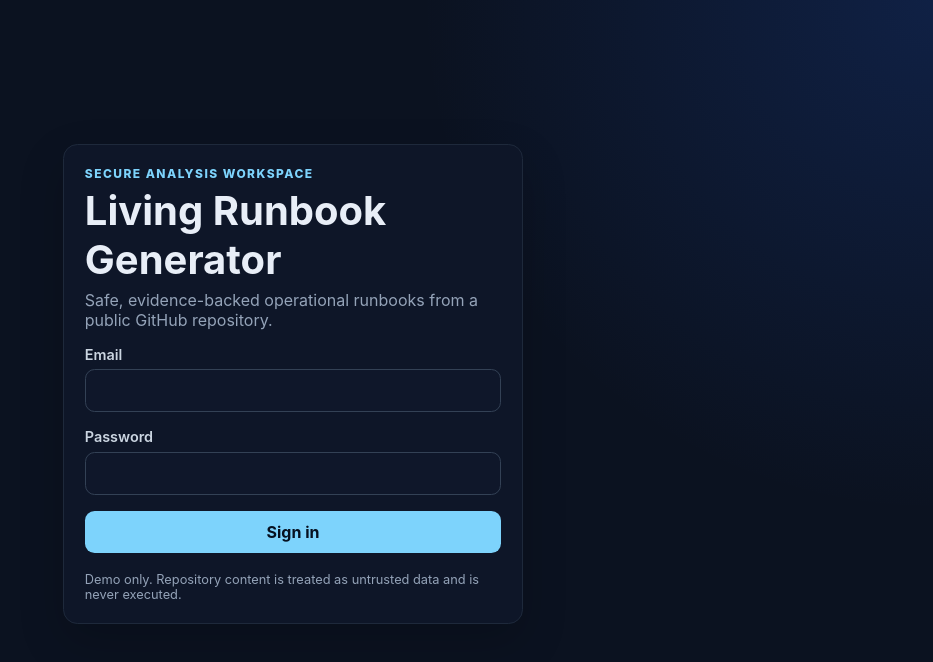
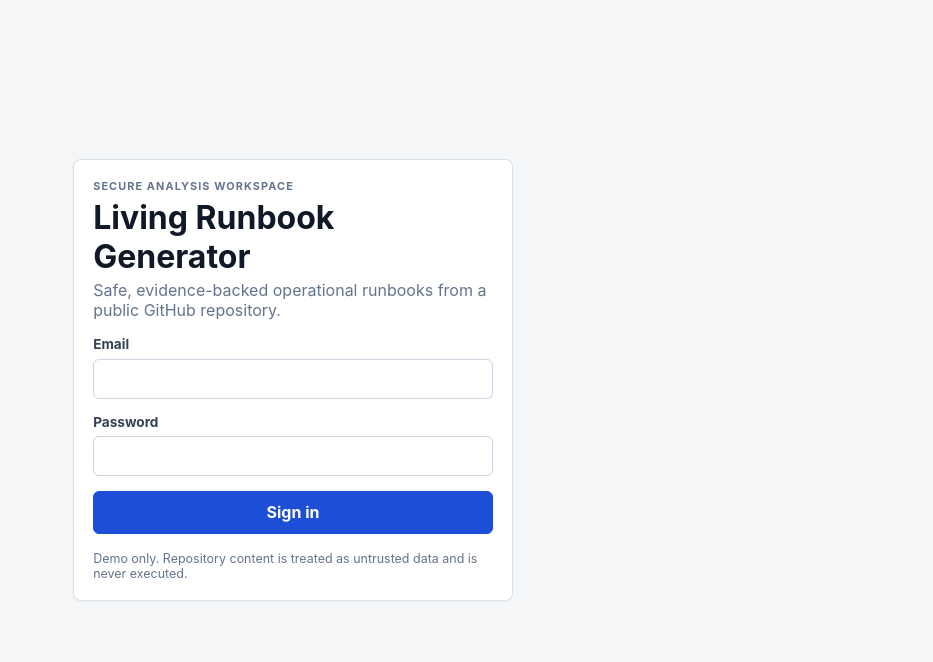
Before and after one commit to PravinKY07/living-runbook, a React (Vite) app in the folder frontend/: page / in a window 1280 px wide. Shown: the top 662 px of the page, without its empty margins (347-1280 px from the left). Built offline with nearby package versions, Linux system fonts and the light colour scheme; no server answers.

Commit message:
style: simplify frontend workbench UI

```diff
--- a/frontend/src/styles.css
+++ b/frontend/src/styles.css
@@ -1,7 +1,7 @@
 :root {
   font-family: Inter, ui-sans-serif, system-ui, -apple-system, BlinkMacSystemFont, "Segoe UI", sans-serif;
-  color: #e8eef7;
-  background: #0b1220;
+  color: #172033;
+  background: #f4f6f8;
   font-synthesis: none;
   text-rendering: optimizeLegibility;
 }
@@ -14,9 +14,7 @@
   margin: 0;
   min-width: 320px;
   min-height: 100vh;
-  background:
-    radial-gradient(circle at top right, rgba(37, 99, 235, 0.18), transparent 32rem),
-    #0b1220;
+  background: #f4f6f8;
 }
 
 button,
@@ -25,13 +23,18 @@
 }
 
 button {
-  border: 0;
-  border-radius: 0.6rem;
-  padding: 0.7rem 1rem;
-  color: #06101f;
-  background: #7dd3fc;
-  font-weight: 700;
+  border: 1px solid #1d4ed8;
+  border-radius: 6px;
+  padding: 0.65rem 0.95rem;
+  color: #ffffff;
+  background: #1d4ed8;
+  font-weight: 650;
   cursor: pointer;
+}
+
+button:hover:not(:disabled) {
+  background: #1e40af;
+  border-color: #1e40af;
 }
 
 button:disabled {
@@ -40,25 +43,31 @@
 }
 
 button.secondary {
-  color: #dbeafe;
-  background: #1e293b;
-  border: 1px solid #334155;
+  color: #334155;
+  background: #ffffff;
+  border-color: #cbd5e1;
+}
+
+button.secondary:hover:not(:disabled) {
+  color: #172033;
+  background: #f8fafc;
+  border-color: #94a3b8;
 }
 
 input {
   width: 100%;
   margin-top: 0.4rem;
-  border: 1px solid #334155;
-  border-radius: 0.6rem;
-  padding: 0.75rem;
-  color: #e8eef7;
-  background: #0f172a;
+  border: 1px solid #cbd5e1;
+  border-radius: 6px;
+  padding: 0.7rem 0.75rem;
+  color: #172033;
+  background: #ffffff;
   outline: none;
 }
 
 input:focus {
-  border-color: #38bdf8;
-  box-shadow: 0 0 0 3px rgba(56, 189, 248, 0.15);
+  border-color: #2563eb;
+  box-shadow: 0 0 0 3px rgba(37, 99, 235, 0.12);
 }
 
 code,
@@ -67,9 +76,9 @@
 }
 
 .shell {
-  width: min(100% - 2rem, 980px);
+  width: min(100% - 2rem, 1040px);
   margin: 0 auto;
-  padding: 2rem 0 4rem;
+  padding: 1.5rem 0 4rem;
 }
 
 .shell.centered {
@@ -78,21 +87,14 @@
   place-items: center;
 }
 
-.topbar,
-.section-heading,
-.status-row,
-.user-actions,
-.runbook-meta,
-.approval-actions {
+.topbar {
   display: flex;
   align-items: center;
-  gap: 0.8rem;
-  flex-wrap: wrap;
-}
-
-.topbar {
   justify-content: space-between;
-  margin-bottom: 1.5rem;
+  gap: 1rem;
+  padding: 0 0 1.25rem;
+  margin-bottom: 0.5rem;
+  border-bottom: 1px solid #d9e0e8;
 }
 
 h1,
@@ -102,75 +104,82 @@
 }
 
 h1 {
-  margin-bottom: 0.35rem;
-  font-size: clamp(1.7rem, 4vw, 2.5rem);
+  margin-bottom: 0.25rem;
+  color: #111827;
+  font-size: clamp(1.45rem, 3vw, 2rem);
+  font-weight: 700;
 }
 
 h2 {
-  margin-bottom: 0.6rem;
-  font-size: 1.3rem;
+  margin-bottom: 0.55rem;
+  color: #111827;
+  font-size: 1.15rem;
+  font-weight: 700;
 }
 
 .eyebrow {
   margin-bottom: 0.35rem;
-  color: #7dd3fc;
-  font-size: 0.75rem;
-  font-weight: 800;
-  letter-spacing: 0.12em;
+  color: #64748b;
+  font-size: 0.68rem;
+  font-weight: 750;
+  letter-spacing: 0.1em;
   text-transform: uppercase;
 }
 
 .muted,
 .fine-print {
-  color: #94a3b8;
+  color: #64748b;
 }
 
 .fine-print {
-  margin-top: 1.2rem;
+  margin-top: 1.1rem;
   margin-bottom: 0;
-  font-size: 0.8rem;
+  font-size: 0.78rem;
 }
 
 .card {
   margin: 1rem 0;
-  padding: 1.3rem;
-  border: 1px solid #1e293b;
-  border-radius: 0.9rem;
-  background: rgba(15, 23, 42, 0.88);
-  box-shadow: 0 18px 45px rgba(0, 0, 0, 0.18);
+  padding: 1.2rem;
+  border: 1px solid #d9e0e8;
+  border-radius: 8px;
+  background: #ffffff;
+  box-shadow: 0 1px 2px rgba(15, 23, 42, 0.04);
 }
 
 .auth-card {
-  width: min(100%, 460px);
+  width: min(100%, 440px);
 }
 
 .stack,
 .ask-form {
   display: grid;
-  gap: 1rem;
+  gap: 0.9rem;
 }
 
 label {
-  color: #cbd5e1;
-  font-size: 0.9rem;
-  font-weight: 600;
+  color: #334155;
+  font-size: 0.85rem;
+  font-weight: 650;
 }
 
 .error,
 .success,
 .banner {
-  border-radius: 0.6rem;
-  padding: 0.75rem;
+  border: 1px solid transparent;
+  border-radius: 6px;
+  padding: 0.7rem 0.8rem;
 }
 
 .error {
-  color: #fecaca;
-  background: rgba(127, 29, 29, 0.35);
+  color: #991b1b;
+  background: #fef2f2;
+  border-color: #fecaca;
 }
 
 .success {
-  color: #bbf7d0;
-  background: rgba(20, 83, 45, 0.3);
+  color: #166534;
+  background: #f0fdf4;
+  border-color: #bbf7d0;
 }
 
 .banner {
@@ -182,54 +191,74 @@
 .status {
   display: inline-flex;
   align-items: center;
+  border: 1px solid #cbd5e1;
   border-radius: 999px;
-  padding: 0.3rem 0.65rem;
-  font-size: 0.75rem;
-  font-weight: 800;
+  padding: 0.25rem 0.55rem;
+  font-size: 0.68rem;
+  font-weight: 750;
+  letter-spacing: 0.04em;
   text-transform: uppercase;
-  letter-spacing: 0.06em;
 }
 
 .role-badge,
 .provider-badge {
-  color: #bae6fd;
-  background: #0c4a6e;
+  color: #1e3a8a;
+  background: #eff6ff;
+  border-color: #bfdbfe;
 }
 
 .status-queued,
 .status-running {
-  color: #fde68a;
-  background: rgba(120, 53, 15, 0.45);
+  color: #92400e;
+  background: #fffbeb;
+  border-color: #fde68a;
 }
 
 .status-completed {
-  color: #bbf7d0;
-  background: rgba(20, 83, 45, 0.45);
+  color: #166534;
+  background: #f0fdf4;
+  border-color: #bbf7d0;
 }
 
 .status-failed {
-  color: #fecaca;
-  background: rgba(127, 29, 29, 0.45);
+  color: #991b1b;
+  background: #fef2f2;
+  border-color: #fecaca;
 }
 
 .runbook-meta {
-  color: #94a3b8;
-  font-size: 0.85rem;
+  display: flex;
+  align-items: center;
+  gap: 0.8rem;
+  flex-wrap: wrap;
+  color: #64748b;
+  font-size: 0.8rem;
 }
 
 .runbook-content {
-  max-height: 560px;
+  max-height: 580px;
   overflow: auto;
   margin: 1rem 0;
   padding: 1rem;
-  border: 1px solid #1e293b;
-  border-radius: 0.6rem;
-  color: #dbeafe;
-  background: #020617;
-  font-size: 0.82rem;
+  border: 1px solid #334155;
+  border-radius: 6px;
+  color: #e2e8f0;
+  background: #0f172a;
+  font-size: 0.8rem;
   line-height: 1.55;
   white-space: pre-wrap;
   overflow-wrap: anywhere;
+}
+
+.approval-actions,
+.status-row,
+.user-actions,
+.section-heading,
+.runbook-meta {
+  display: flex;
+  align-items: center;
+  gap: 0.7rem;
+  flex-wrap: wrap;
 }
 
 .approval-actions {
@@ -243,9 +272,9 @@
 
 .answer {
   margin-top: 1rem;
-  padding: 1rem;
-  border-left: 3px solid #38bdf8;
-  background: rgba(14, 116, 144, 0.15);
+  padding: 0.85rem 1rem;
+  border-left: 3px solid #2563eb;
+  background: #f8fafc;
 }
 
 .answer p:last-child {
@@ -257,7 +286,9 @@
     grid-template-columns: 1fr;
   }
 
+  .topbar,
   .user-actions {
     align-items: flex-start;
+    flex-direction: column;
   }
 }
```
